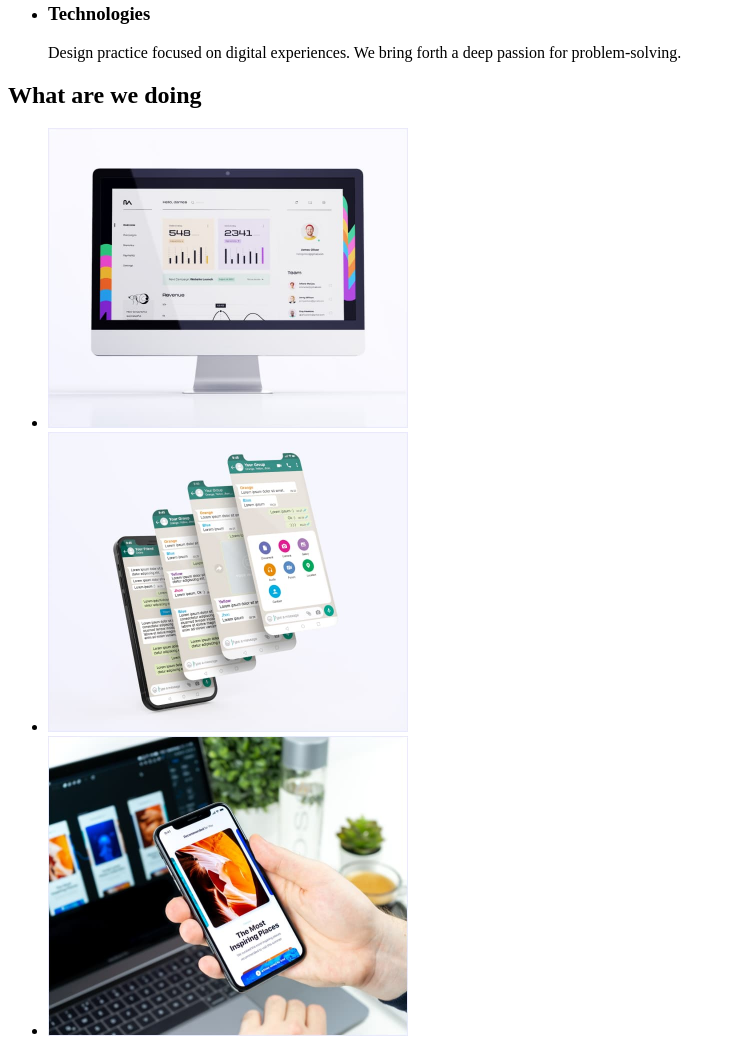
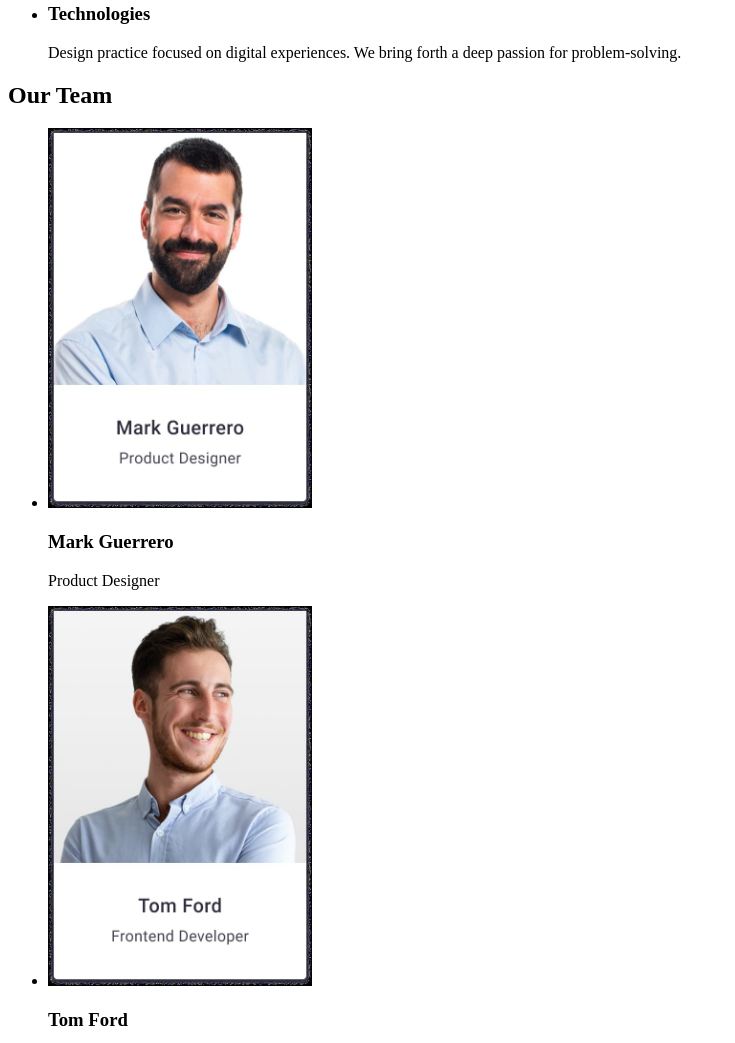
Before and after one commit to OleksandrRudkivskyi/goit-markup-hw-01, a plain HTML site: page index.html in a window 1280 px wide. Shown: the part 532-1575 px from the top of the page, without its empty margins (0-735 px from the left). Drawn offline with Linux system fonts and the light colour scheme.

Commit message:
deleted what are we doing

```diff
--- a/index.html
+++ b/index.html
@@ -69,37 +69,7 @@
           </li>
         </ul>
       </section>
-      <!-- What are we doing-->
-      <section>
-        <h2>What are we doing</h2>
-        <ul>
-          <li>
-            <img
-              src="./images/products/image_01.jpg"
-              alt="Monoblock"
-              width="360"
-              height="300"
-            />
-          </li>
-          <li>
-            <img
-              src="./images/products/image_02.jpg"
-              alt="Smartphones"
-              width="360"
-              height="300"
-            />
-          </li>
-          <li>
-            <img
-              src="./images/products/image_03.jpg"
-              alt="Interaction between notebook and spartphone"
-              width="360"
-              height="300"
-            />
-          </li>
-        </ul>
-      </section>
-      <!--Our Team-->
+           <!--Our Team-->
       <section>
         <h2>Our Team</h2>
         <ul>
@@ -155,3 +125,4 @@
     </footer>
   </body>
 </html>
+<!-- git status -->
```
Also changed, not shown: images/products/image_01.jpg (deleted), images/products/image_02.jpg (deleted), images/products/image_03.jpg (deleted).
